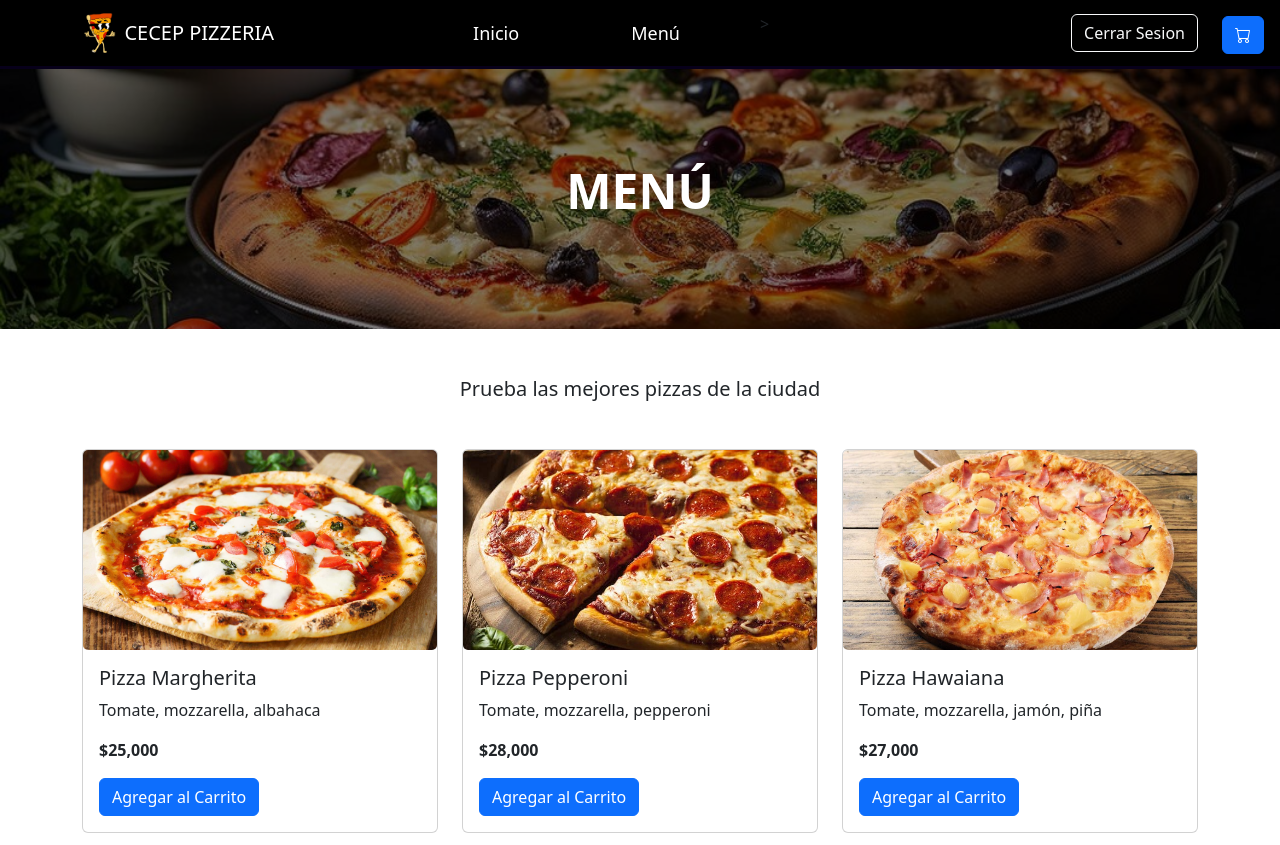
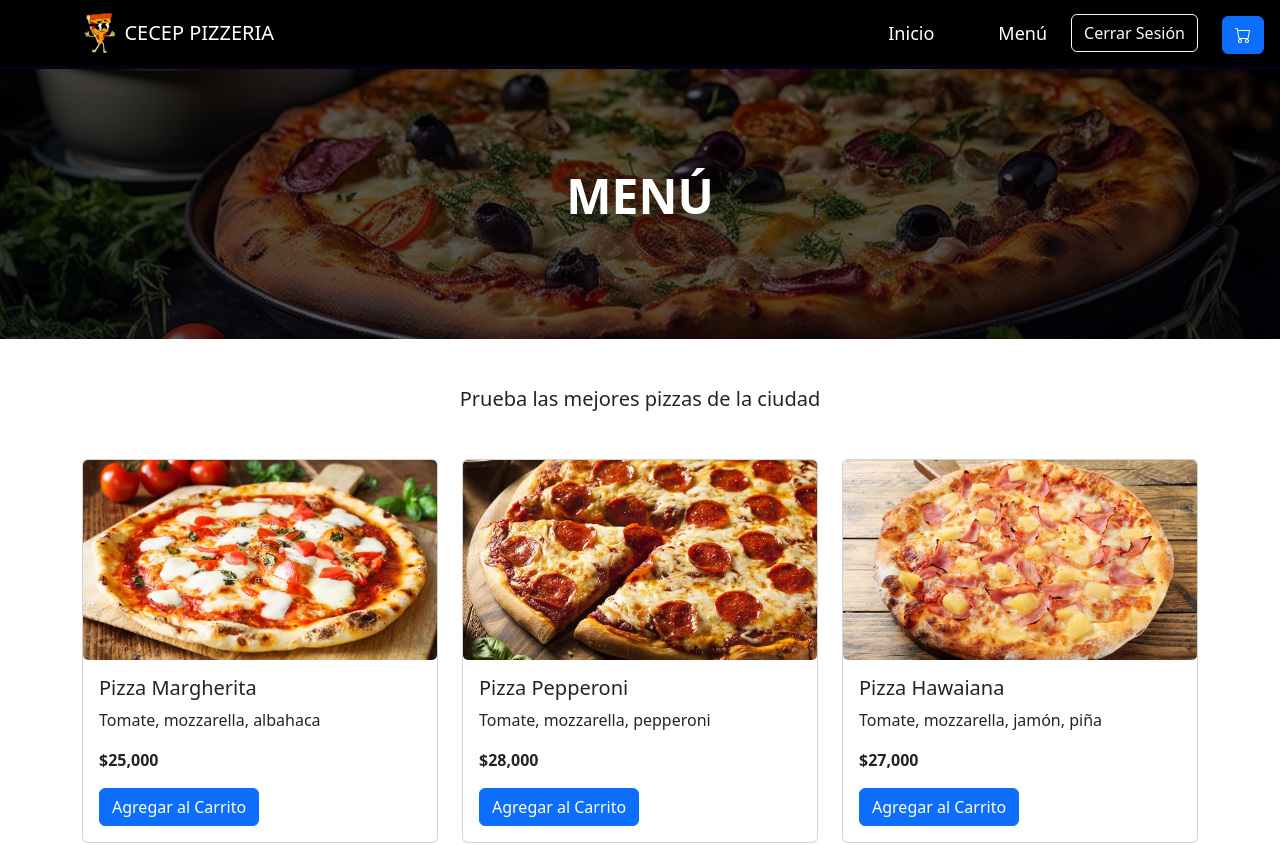
Before and after one commit to mscorrea17/FrontPizzeriaNuevo, a Vue app: page /menu in a window 1280 px wide. Shown: the top 845 px of the page. Built offline with nearby package versions, Linux system fonts and the light colour scheme.

Commit message:
Actualizacion de estilos

```diff
--- a/src/components/Navbar.vue
+++ b/src/components/Navbar.vue
@@ -20,39 +20,47 @@ const goToLogin = () => {
         <span class="navbar-toggler-icon"></span>
       </button>
       <div class="collapse navbar-collapse" id="navbarNav">
-        <ul class="navbar-nav mx-auto d-flex justify-content-center">
-          <li class="nav-item mx-4">
+        <ul class="navbar-nav ms-auto">
+          <li class="nav-item">
             <router-link class="nav-link" to="/Inicio">Inicio</router-link>
           </li>
-          <li class="nav-item mx-4">
+          <li class="nav-item">
             <a class="nav-link" href="/Menu">Menú</a>
           </li>
->
         </ul>
-        <button class="btn btn-outline-light ms-auto" @click="goToLogin">Cerrar Sesion</button>
+        <button class="btn btn-outline-light ms-3" @click="goToLogin">Cerrar Sesión</button>
       </div>
     </div>
   </nav>
 </template>
 
+
 <style scoped>
 .custom-navbar {
-  background-color: black !important; /* Fondo negro */
-  border-bottom: 3px solid rgba(68, 0, 255, 0.1); /* Línea decorativa opcional */
+  background-color: black !important;
+  border-bottom: 3px solid rgba(68, 0, 255, 0.1);
 }
 
 .navbar-logo {
-  height: 40px; /* Ajusta el tamaño del logo */
-  width: auto; /* Mantén la proporción de la imagen */
+  height: 40px;
+  width: auto;
 }
 
 .nav-link {
-  font-size: 18px; /* Aumenta el tamaño del texto */
-  color: white !important; /* Asegura que el texto sea visible */
+  font-size: 18px;
+  color: white !important;
 }
 
 .navbar-nav {
-  gap: 3rem; /* Espaciado entre opciones del menú */
+  gap: 3rem;
+}
+.nav-link:hover {
+  color: #ffcc00 !important;
+}
+
+.nav-link:active {
+  transform: scale(0.95);
+  color: #ff0000 !important;
 }
 
 </style>
--- a/src/components/ShoppingCart.vue
+++ b/src/components/ShoppingCart.vue
@@ -69,7 +69,7 @@ defineExpose({
           <div class="mt-4">
             <h4>Total: ${{ total.toFixed(2) }}</h4>
             <button class="btn btn-success w-100" @click="checkout">
-              Proceder al pago
+              Hacer pedido
             </button>
           </div>
         </template>
--- a/src/views/LoginView.vue
+++ b/src/views/LoginView.vue
@@ -78,7 +78,7 @@ const handleLogin = () => {
 .card {
   width: 100%;
   max-width: 400px;
-  opacity: 0.95;
+  opacity: 0.70;
 
 }
 
--- a/src/views/Menu.vue
+++ b/src/views/Menu.vue
@@ -110,10 +110,11 @@ const addToCart = (pizza) => {
 <style scoped>
 /* Estilo para la sección hero */
 .hero {
-  background-image: url('/src/assets/Pizza.jpg'); /* Ruta de la imagen */
+  background:
+    linear-gradient(rgba(0, 0, 0, 0.3), rgba(4, 1, 31, 0.3)), url('/src/assets/Pizza.jpg');
   background-size: cover;
   background-position: center;
-  height: 32.5vh; /* Altura de la sección */
+  height: 33.8vh; /* Altura de la sección */
   position: relative;
   display: flex;
   align-items: center;
```
